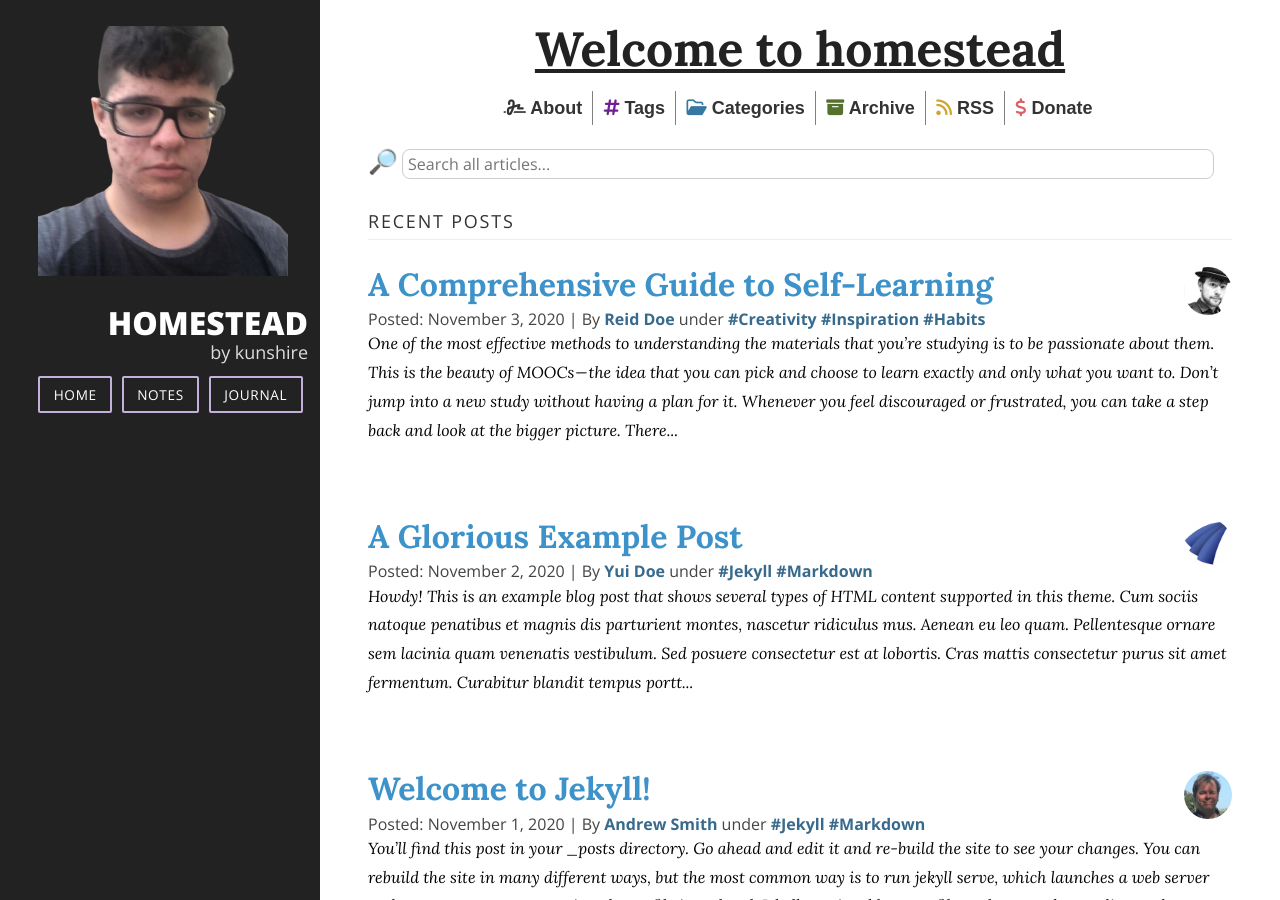
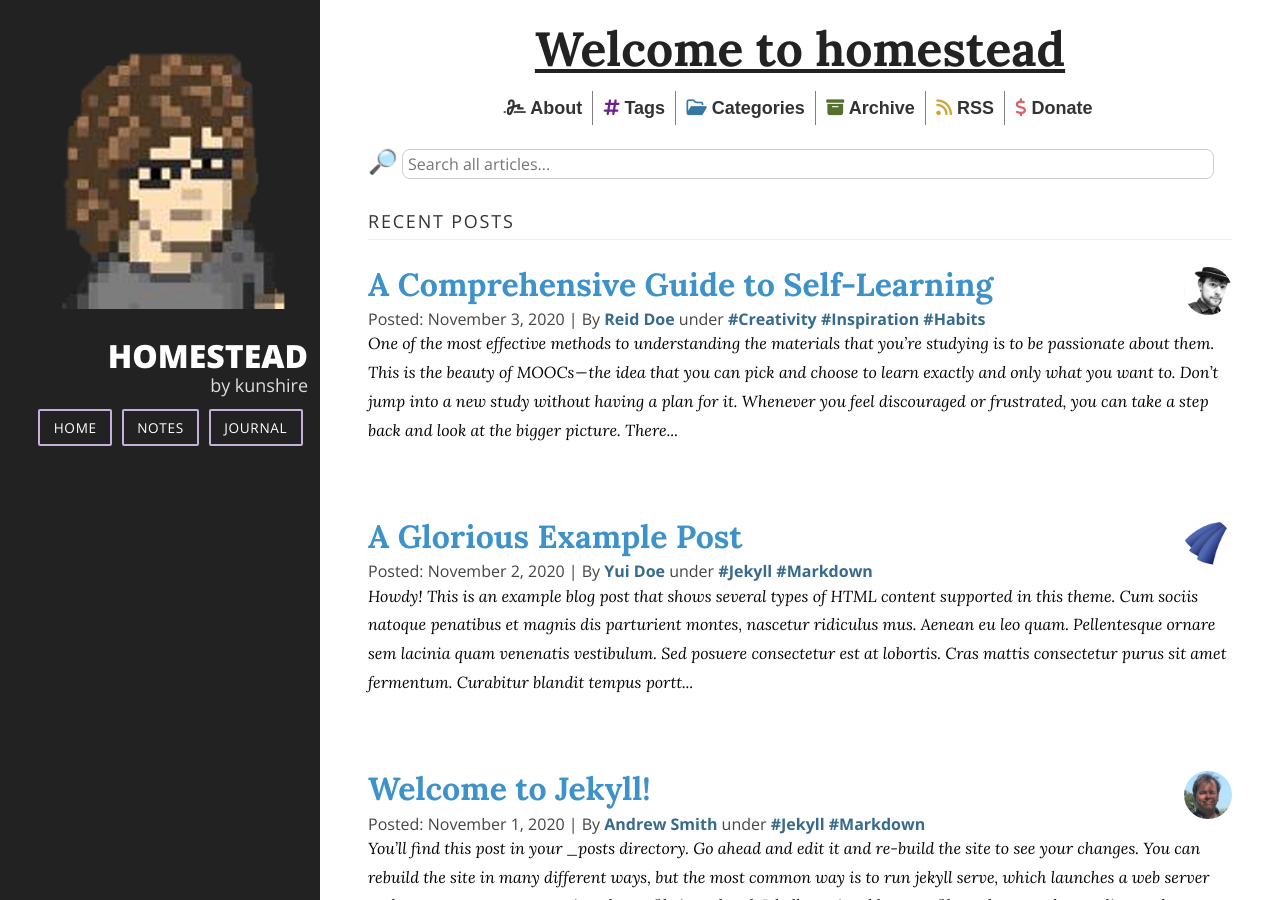
Before and after one commit to graminha-matheus/graminha-matheus.github.io, a Jekyll site: the page built from index.html, in a window 1280 px wide and 900 px high. Built offline with Jekyll 4.4.1, drawn with Linux system fonts in a browser that asks for light colours; nearby versions of some CDN libraries; the list of posts is cut into pages by our own code.

Commit message:
Update _config.yml

```diff
--- a/_config.yml
+++ b/_config.yml
@@ -8,9 +8,9 @@
 twitter:
 github: graminha-matheus
 
-header_image: assets/me-removebg-preview(4).png
+header_image: assets/Picture2.png
 google_analytics:
-comments: false
+comments: true
 disqus:
 
 author: Kunshire
```
